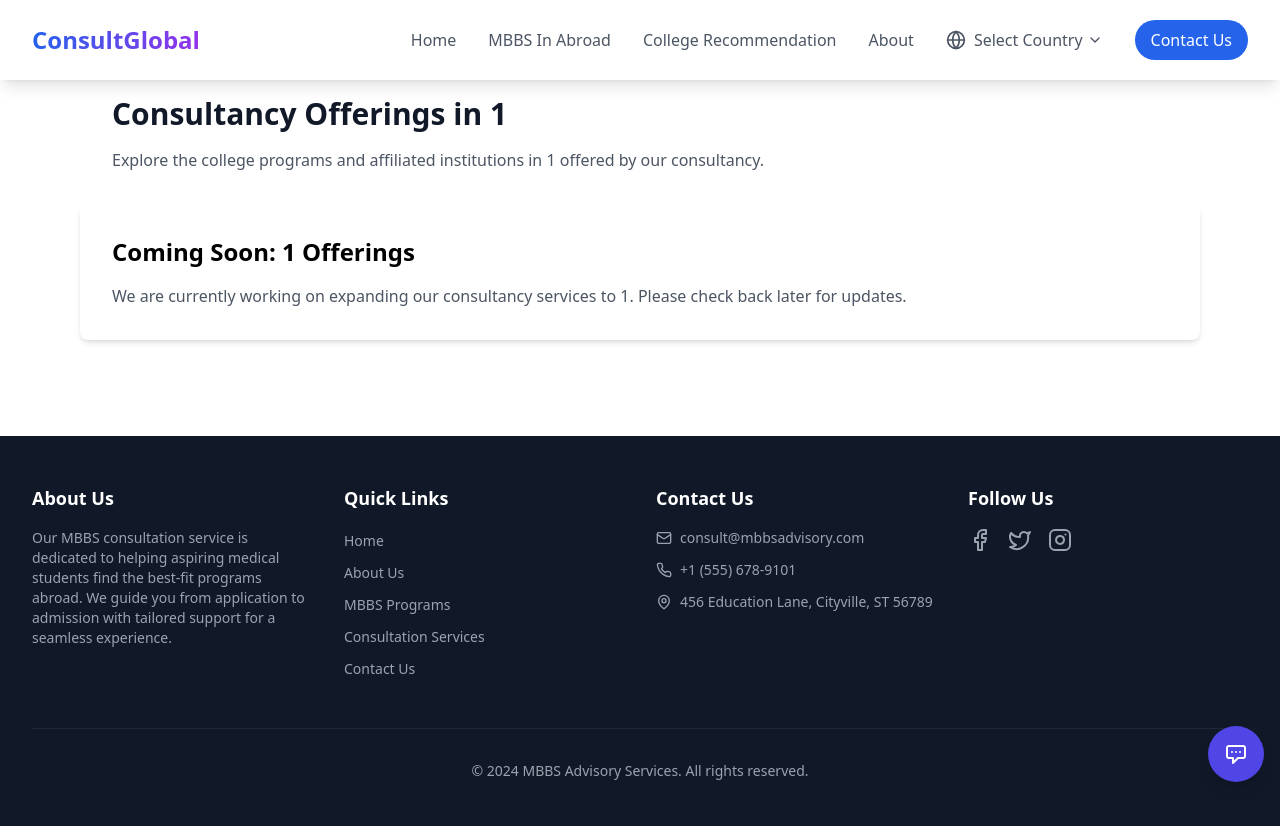
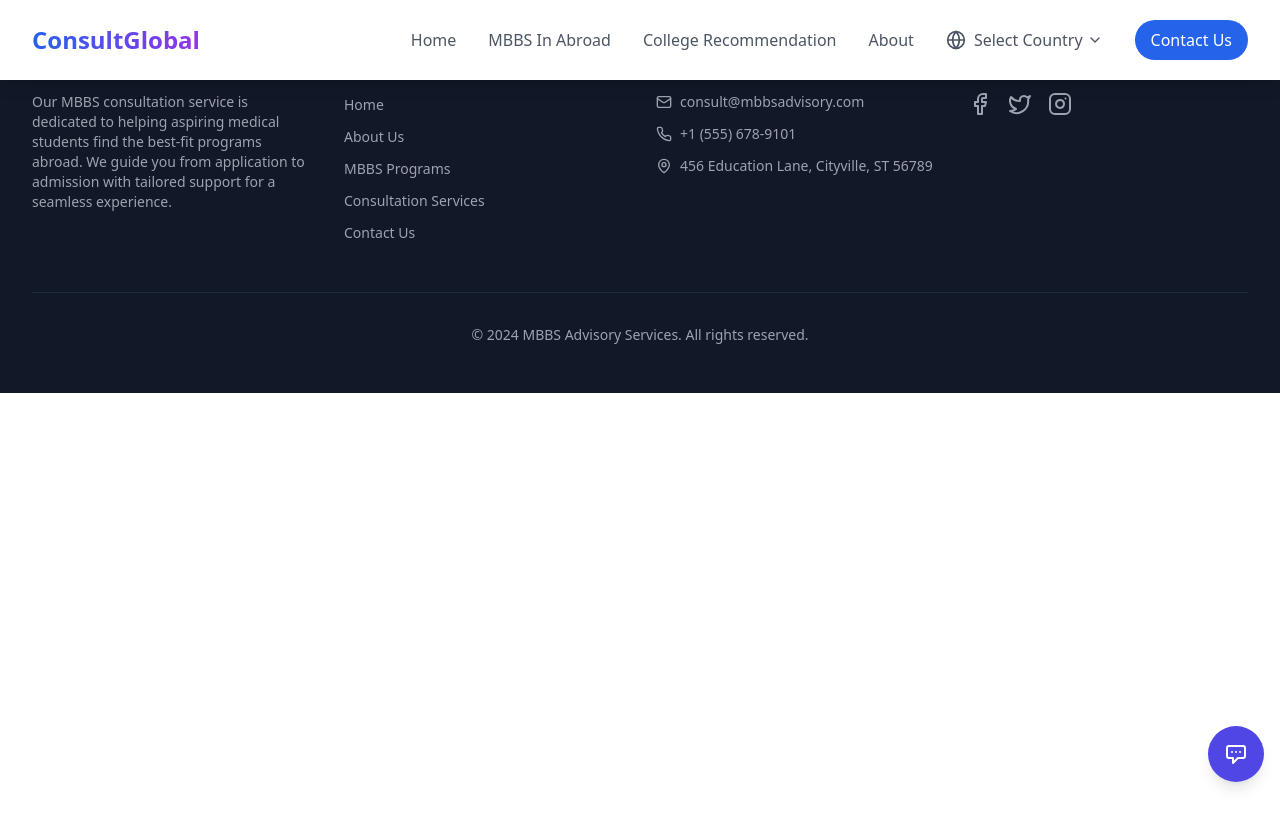
Before and after one commit to omkarkhoche3448/MbbsRoutes.com, a React (Vite) app: page /consultancy/1/mbbs in a window 1280 px wide. Shown: the top 826 px of the page. After the commit the page ends 800 px from the top, so only its background shows below. Built offline with nearby package versions, Linux system fonts and the light colour scheme.

Commit message:
file deleted

```diff
--- a/src/App.jsx
+++ b/src/App.jsx
@@ -2,7 +2,7 @@ import React from "react";
 import { BrowserRouter as Router, Routes, Route } from "react-router-dom";
 import Navbar from "./components/common/Navbar";
 import ChatBot from "./components/chatBotui/ChatBot";
-import Consultancypages from "./pages/Consultancypages";
+// import Consultancypages from "./pages/Consultancypages";
 import Landingpage from "./pages/Landingpage";
 import AboutPage from "./pages/AboutPage";
 import MBBSEducationAbroad from "./pages/MBBSEducationAbroad";
@@ -16,10 +16,10 @@ function App() {
         <Navbar />
         <Routes>
           <Route path="/" element={<Landingpage />} />
-          <Route
+          {/* <Route
             path="/consultancy/:countryName/mbbs"
             element={<Consultancypages />}
-          />
+          /> */}
           <Route path="/about-us" element={<AboutPage />} />
           <Route path="/mbbs-in-abroad" element={<MBBSEducationAbroad />} />
           <Route
--- a/src/Pages/Consultancypages.jsx
+++ /dev/null
@@ -1,49 +0,0 @@
-import React from "react";
-import { useParams } from "react-router-dom";
-import CollegeInfo from "./CollegeInfo";
-
-const Consultancypages = () => {
-  const { countryName } = useParams();
-
-  // Dynamic content for different countries
-  const renderCountryInfo = (country) => {
-    switch (country.toLowerCase()) {
-      case "united states":
-        return <CollegeInfo countryName={countryName} />;
-      // Add more countries here with their respective components
-      default:
-        return (
-          <div className="bg-white w-full rounded-lg shadow-md p-8">
-            <h2 className="text-2xl font-bold mb-4">
-              Coming Soon: {country} Offerings
-            </h2>
-            <p className="text-gray-600">
-              We are currently working on expanding our consultancy services to{" "}
-              {country}. Please check back later for updates.
-            </p>
-          </div>
-        );
-    }
-  };
-
-  return (
-    <div className="max-w-7xl  mx-auto px-4 sm:px-6 lg:px-8 py-12">
-      <div className=" p-8 sm:p-12 ">
-      <div className="ml-8">
-      <h1 className="text-3xl font-bold mb-4 text-gray-900">
-          Consultancy Offerings in {countryName.toUpperCase()}
-        </h1>
-        <p className="text-gray-600 mb-8">
-          Explore the college programs and affiliated institutions in{" "}
-          {countryName} offered by our consultancy.
-        </p>
-      </div>
-
-        {/* Render country-specific information */}
-        {renderCountryInfo(countryName)}
-      </div>
-    </div>
-  );
-};
-
-export default Consultancypages;
```
